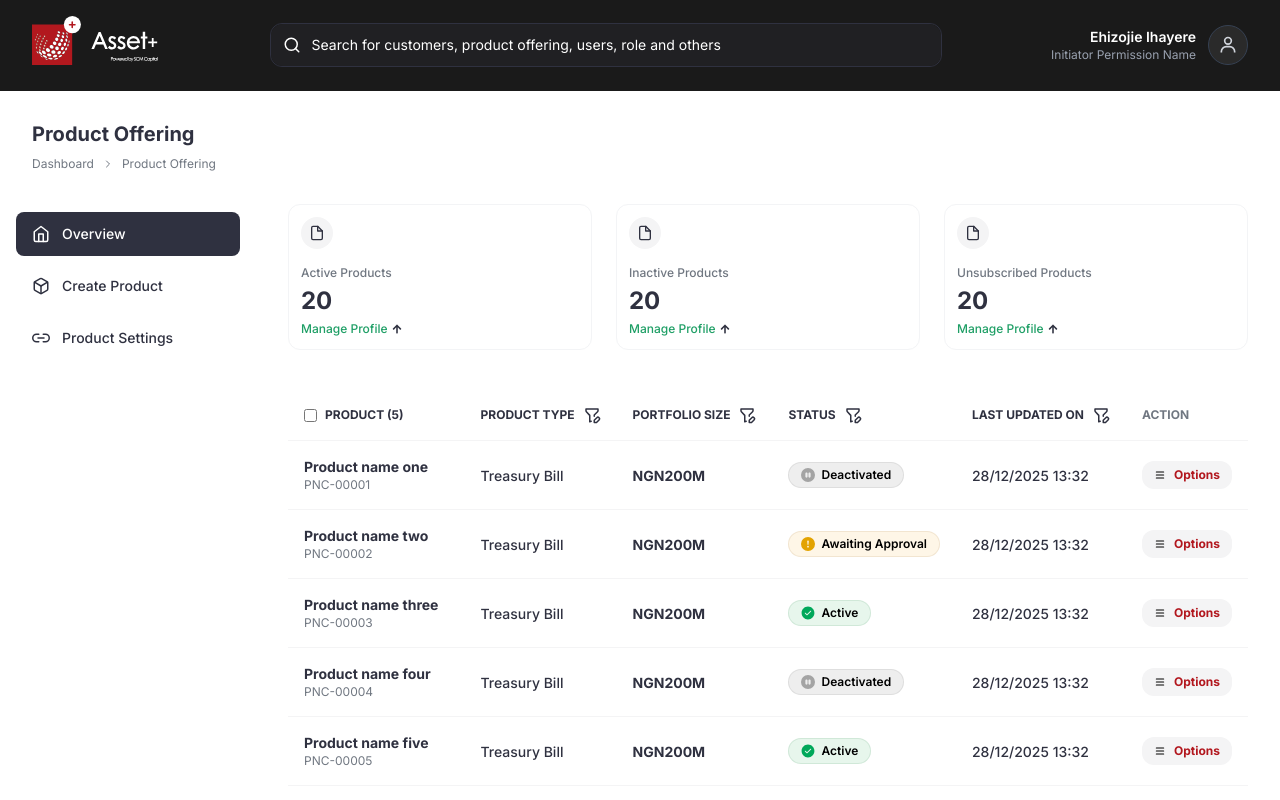
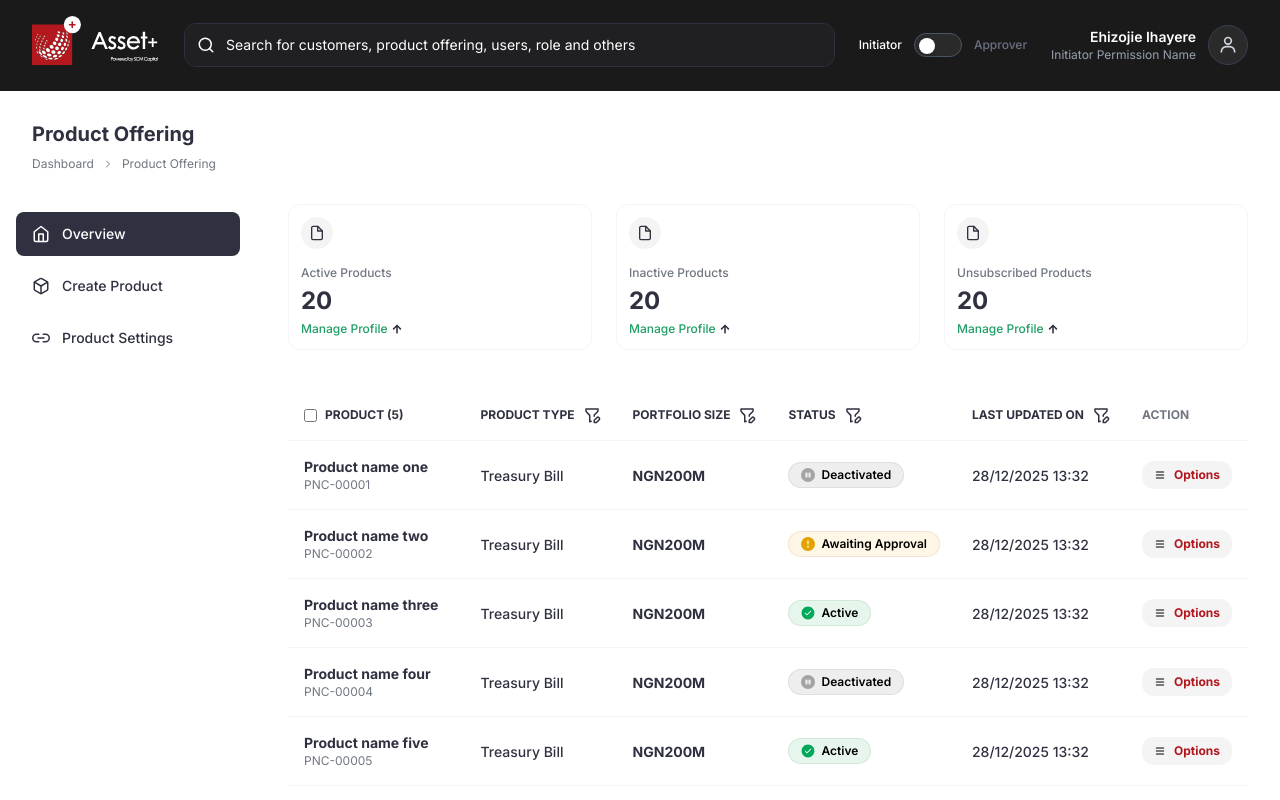
Before and after one commit to maildavc/scm-mobile-admin-portal, a Next.js app: page /dashboard/product-offering in a window 1280 px wide. Shown: the top 800 px of the page. Built offline with nearby package versions, Linux system fonts and the light colour scheme.

Commit message:
feat: Create Product Offering dashboard with product table, detail views, and role-based access control.

```diff
--- a/src/app/dashboard/layout.tsx
+++ b/src/app/dashboard/layout.tsx
@@ -2,6 +2,7 @@
 
 import React from "react";
 import Navbar from "@/components/Dashboard/Navbar";
+import { RoleProvider } from "@/context/RoleContext";
 
 export default function DashboardLayout({
   children,
@@ -9,13 +10,13 @@ export default function DashboardLayout({
   children: React.ReactNode;
 }) {
   return (
-    <div className="min-h-screen bg-white flex flex-col">
-      <div className="fixed top-0 left-0 right-0 z-50">
-        <Navbar />
+    <RoleProvider>
+      <div className="min-h-screen bg-white flex flex-col">
+        <div className="fixed top-0 left-0 right-0 z-50">
+          <Navbar />
+        </div>
+        <div className="flex-1 pt-18 md:pt-22">{children}</div>
       </div>
-      <div className="flex-1 pt-18 md:pt-22">
-        {children}
-      </div>
-    </div>
+    </RoleProvider>
   );
 }
--- a/src/app/dashboard/product-offering/columns.tsx
+++ b/src/app/dashboard/product-offering/columns.tsx
@@ -26,7 +26,7 @@ const FilterableHeader = ({ children }: { children: string }) => (
 const OptionsButton = ({
   product,
   onEditProduct,
-  onViewProduct
+  onViewProduct,
 }: {
   product: Product;
   onEditProduct?: (product: Product) => void;
@@ -90,7 +90,9 @@ const OptionsButton = ({
                 className="w-full flex items-center gap-3 px-4 py-3 hover:bg-gray-50 transition-colors text-left"
               >
                 <item.icon size={18} className="text-[#2F3140]" />
-                <span className="text-sm text-[#2F3140] font-medium">{item.label}</span>
+                <span className="text-sm text-[#2F3140] font-medium">
+                  {item.label}
+                </span>
               </button>
             ))}
           </div>
@@ -124,9 +126,7 @@ export const productColumns: Column<Product>[] = [
     header: <FilterableHeader>PRODUCT TYPE</FilterableHeader>,
     className: "w-[15%]",
     render: (product) => (
-      <span className="text-sm text-[#2F3140] font-medium">
-        {product.type}
-      </span>
+      <span className="text-sm text-[#2F3140] font-medium">{product.type}</span>
     ),
   },
   {
@@ -163,9 +163,63 @@ export const productColumns: Column<Product>[] = [
 
 export const createProductColumns = (
   onEditProduct?: (product: Product) => void,
-  onViewProduct?: (product: Product) => void
+  onViewProduct?: (product: Product) => void,
+  isApprover?: boolean,
 ): Column<Product>[] => [
-  ...productColumns.slice(0, 5),
+  {
+    header: (
+      <div className="flex items-center gap-2">
+        <input
+          type="checkbox"
+          className="rounded border-gray-300"
+          aria-label="Select all products"
+        />
+        <span className="uppercase text-[#2F3140]">PRODUCT (5)</span>
+      </div>
+    ),
+    className: "w-[20%]",
+    render: (product) => (
+      <div>
+        <p className="font-bold text-[#2F3140] text-sm">{product.name}</p>
+        <p className="text-[#707781] text-xs">{product.id}</p>
+      </div>
+    ),
+  },
+  {
+    header: <FilterableHeader>PRODUCT TYPE</FilterableHeader>,
+    className: "w-[15%]",
+    render: (product) => (
+      <span className="text-sm text-[#2F3140] font-medium">{product.type}</span>
+    ),
+  },
+  {
+    header: <FilterableHeader>PORTFOLIO SIZE</FilterableHeader>,
+    className: "w-[15%]",
+    render: (product) => (
+      <span className="text-sm text-[#2F3140] font-bold">{product.size}</span>
+    ),
+  },
+  {
+    header: <FilterableHeader>STATUS</FilterableHeader>,
+    className: "w-[15%]",
+    render: (product) => (
+      <StatusBadge
+        status={product.status}
+        displayLabel={
+          isApprover && product.status === "Active" ? "Approved" : undefined
+        }
+      />
+    ),
+  },
+  {
+    header: <FilterableHeader>LAST UPDATED ON</FilterableHeader>,
+    className: "w-[15%]",
+    render: (product) => (
+      <span className="text-sm text-[#2F3140] font-medium">
+        {product.updated}
+      </span>
+    ),
+  },
   {
     header: (
       <div className="flex items-center gap-1">
@@ -173,6 +227,12 @@ export const createProductColumns = (
       </div>
     ),
     className: "w-[10%]",
-    render: (product) => <OptionsButton product={product} onEditProduct={onEditProduct} onViewProduct={onViewProduct} />,
+    render: (product) => (
+      <OptionsButton
+        product={product}
+        onEditProduct={onEditProduct}
+        onViewProduct={onViewProduct}
+      />
+    ),
   },
 ];
--- a/src/app/dashboard/product-offering/page.tsx
+++ b/src/app/dashboard/product-offering/page.tsx
@@ -15,6 +15,7 @@ import {
   getBreadcrumbs,
 } from "@/constants/productOffering/productOffering";
 import { createProductColumns } from "./columns";
+import { useRole } from "@/context/RoleContext";
 
 type Product = {
   id: string;
@@ -26,13 +27,21 @@ type Product = {
 };
 
 export default function ProductOffering() {
+  const { isApprover } = useRole();
   const [currentView, setCurrentView] = useState("Overview");
   const [editProduct, setEditProduct] = useState<Product | null>(null);
   const [viewProduct, setViewProduct] = useState<Product | null>(null);
 
-  const sidebarItems = PRODUCT_OFFERING_SIDEBAR_ITEMS.map((item) => ({
+  // Filter sidebar items based on role - Approver only sees Overview
+  const filteredSidebarItems = isApprover
+    ? PRODUCT_OFFERING_SIDEBAR_ITEMS.filter((item) => item.label === "Overview")
+    : PRODUCT_OFFERING_SIDEBAR_ITEMS;
+
+  const sidebarItems = filteredSidebarItems.map((item) => ({
     ...item,
-    isActive: viewProduct ? item.label === "Overview" : item.label === currentView,
+    isActive: viewProduct
+      ? item.label === "Overview"
+      : item.label === currentView,
   }));
 
   const handleSidebarClick = (label: string) => {
@@ -53,7 +62,11 @@ export default function ProductOffering() {
     setCurrentView(product.name);
   };
 
-  const columns = createProductColumns(handleEditProduct, handleViewProduct);
+  const columns = createProductColumns(
+    handleEditProduct,
+    handleViewProduct,
+    isApprover,
+  );
 
   return (
     <SidebarProvider>
@@ -61,7 +74,9 @@ export default function ProductOffering() {
         <div className="w-full border-b border-gray-50 md:border-0 md:px-0">
           <PageHeader
             title={PAGE_CONFIG.title}
-            breadcrumbs={getBreadcrumbs(viewProduct ? viewProduct.name : currentView)}
+            breadcrumbs={getBreadcrumbs(
+              viewProduct ? viewProduct.name : currentView,
+            )}
           />
         </div>
         <div className="flex-1 flex h-full">
--- a/src/components/Dashboard/Navbar.tsx
+++ b/src/components/Dashboard/Navbar.tsx
@@ -6,6 +6,7 @@ import { FiSearch } from "react-icons/fi";
 import { BiUser } from "react-icons/bi";
 import SearchResults from "./SearchResults";
 import { SEARCH_ITEMS } from "@/constants/search";
+import RoleToggle from "./RoleToggle";
 
 export default function Navbar() {
   const [isSearchOpen, setIsSearchOpen] = useState(false);
@@ -19,7 +20,7 @@ export default function Navbar() {
 
   return (
     <div className="w-full bg-[#1A1A1A] text-white px-4 py-3 md:px-8 md:py-4">
-      <div className="flex flex-wrap md:flex-nowrap items-center gap-3 md:gap-6">
+      <div className="flex flex-nowrap items-center gap-3 md:gap-6">
         {/* Logo */}
         <div className="flex items-center shrink-0 order-1">
           <Image
@@ -31,8 +32,11 @@ export default function Navbar() {
           />
         </div>
 
-        {/* Mobile Right Side - Search Icon + User Icon */}
+        {/* Mobile Right Side - Role Toggle + Search Icon + User Icon */}
         <div className="flex md:hidden items-center gap-3 ml-auto order-2">
+          {/* Role Toggle - Mobile */}
+          <RoleToggle />
+
           {/* Search Icon - Mobile only */}
           <div
             onClick={() => setIsSearchOpen(!isSearchOpen)}
@@ -89,8 +93,13 @@ export default function Navbar() {
           )}
         </div>
 
+        {/* Role Toggle - Desktop */}
+        <div className="hidden md:flex items-center shrink-0 order-3">
+          <RoleToggle />
+        </div>
+
         {/* User Profile - Desktop shows full info */}
-        <div className="hidden md:flex items-center gap-3 shrink-0 order-3">
+        <div className="hidden md:flex items-center gap-3 shrink-0 order-4">
           <div className="text-right">
             <p className="text-sm font-semibold text-white">Ehizojie Ihayere</p>
             <p className="text-xs text-gray-400">Initiator Permission Name</p>
--- /dev/null
+++ b/src/components/Dashboard/RoleToggle.tsx
@@ -0,0 +1,46 @@
+"use client";
+
+import React from "react";
+import { useRole } from "@/context/RoleContext";
+
+const RoleToggle: React.FC = () => {
+  const { isApprover, toggleRole } = useRole();
+
+  return (
+    <div className="flex items-center gap-2 md:gap-3">
+      <span
+        className={`text-xs font-medium transition-colors ${
+          !isApprover ? "text-white" : "text-gray-500"
+        }`}
+      >
+        <span className="md:hidden">IA</span>
+        <span className="hidden md:inline">Initiator</span>
+      </span>
+
+      <button
+        onClick={toggleRole}
+        className={`relative w-12 h-6 rounded-full transition-all duration-300 focus:outline-none ${
+          isApprover ? "bg-[#B2171E]" : "bg-[#2A2A2A] border border-gray-600"
+        }`}
+        aria-label={`Switch to ${isApprover ? "Initiator" : "Approver"} role`}
+      >
+        <span
+          className={`absolute top-1 w-4 h-4 rounded-full bg-white shadow-md transition-all duration-300 ${
+            isApprover ? "left-7" : "left-1"
+          }`}
+        />
+      </button>
+
+      <span
+        className={`text-xs font-medium transition-colors ${
+          isApprover ? "text-white" : "text-gray-500"
+        }`}
+      >
+        <span className="md:hidden">AP</span>
+        <span className="hidden md:inline">Approver</span>
+      </span>
+    </div>
+  );
+};
+
+export default RoleToggle;
--- a/src/components/Dashboard/StatusBadge.tsx
+++ b/src/components/Dashboard/StatusBadge.tsx
@@ -6,6 +6,7 @@ type StatusType = "Active" | "Deactivated" | "Awaiting Approval" | "Completed";
 
 interface StatusBadgeProps {
   status: StatusType;
+  displayLabel?: string; // Optional override for the displayed text
 }
 
 const statusStyles: Record<
@@ -39,9 +40,7 @@ const getStatusIcon = (status: StatusType) => {
     case "Active":
       return <GoCheckCircleFill className="" size={14} color="#00A85A" />;
     case "Deactivated":
-      return (
-        <BsPauseCircleFill className="" size={14} color="#A4A4A4" />
-      );
+      return <BsPauseCircleFill className="" size={14} color="#A4A4A4" />;
     case "Awaiting Approval":
       return (
         <BsFillExclamationCircleFill className="" size={14} color="#E3A300" />
@@ -51,7 +50,10 @@ const getStatusIcon = (status: StatusType) => {
   }
 };
 
-export const StatusBadge: React.FC<StatusBadgeProps> = ({ status }) => {
+export const StatusBadge: React.FC<StatusBadgeProps> = ({
+  status,
+  displayLabel,
+}) => {
   const styles = statusStyles[status];
 
   return (
@@ -59,7 +61,7 @@ export const StatusBadge: React.FC<StatusBadgeProps> = ({ status }) => {
       className={`inline-flex border items-center gap-1.5 px-3 py-1 rounded-full text-xs font-semibold ${styles.bg} ${styles.border} ${styles.text}`}
     >
       {getStatusIcon(status)}
-      {status}
+      {displayLabel || status}
     </span>
   );
 };
--- /dev/null
+++ b/src/context/RoleContext.tsx
@@ -0,0 +1,54 @@
+"use client";
+
+import React, { createContext, useContext, useState, ReactNode } from "react";
+
+type Role = "initiator" | "approver";
+
+interface RoleContextType {
+  role: Role;
+  setRole: (role: Role) => void;
+  isApprover: boolean;
+  isInitiator: boolean;
+  toggleRole: () => void;
+}
+
+const RoleContext = createContext<RoleContextType | null>(null);
+
+export const useRole = () => {
+  const context = useContext(RoleContext);
+  if (!context) {
+    throw new Error("useRole must be used within a RoleProvider");
+  }
+  return context;
+};
+
+interface RoleProviderProps {
+  children: ReactNode;
+}
+
+export const RoleProvider: React.FC<RoleProviderProps> = ({ children }) => {
+  const [role, setRole] = useState<Role>("initiator");
+
+  const isApprover = role === "approver";
+  const isInitiator = role === "initiator";
+
+  const toggleRole = () => {
+    setRole(role === "initiator" ? "approver" : "initiator");
+  };
+
+  return (
+    <RoleContext.Provider
+      value={{
+        role,
+        setRole,
+        isApprover,
+        isInitiator,
+        toggleRole,
+      }}
+    >
+      {children}
+    </RoleContext.Provider>
+  );
+};
+
+export default RoleContext;
```
